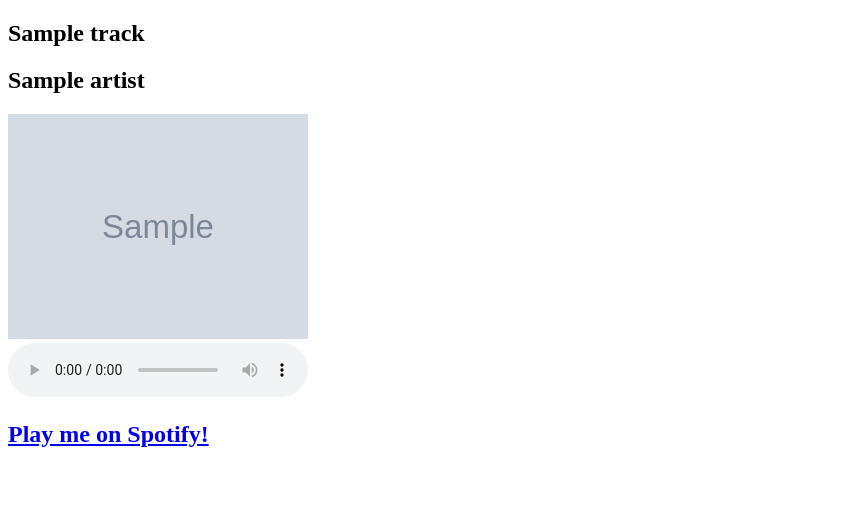
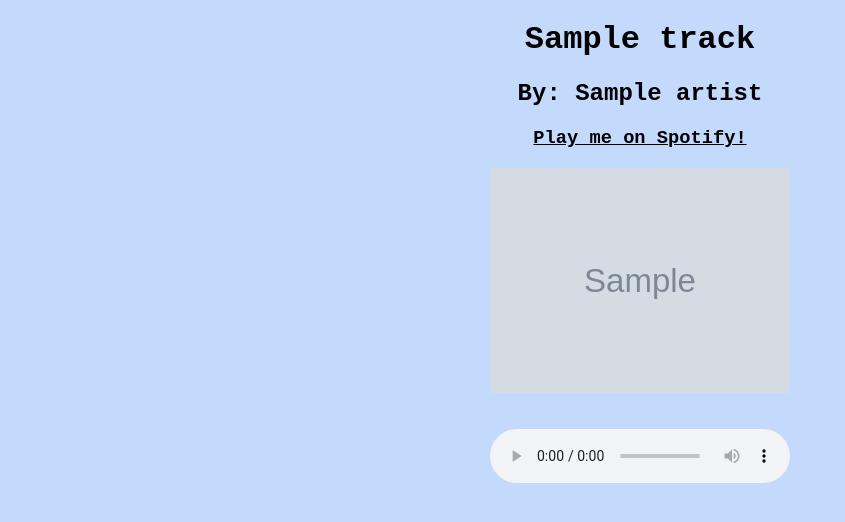
Before and after one commit to SinghSanity/sig-swe-friday, a Flask app: page / in a window 1280 px wide. Shown: the top 522 px of the page, without its empty margins (0-845 px from the left). Run offline with Flask 2, Linux system fonts and the light colour scheme; grey boxes marked "Sample" are stand-in pictures; a database or web service that is not in the repository returns one stand-in record (values such as "Sample title"); data that the repository does not hold is empty.

Commit message:
Added styling to webpage

```diff
--- a/static/styles.css
+++ b/static/styles.css
@@ -0,0 +1,20 @@
+body{
+    background-color: #c4dafc;
+}
+
+.container{
+    font-family: 'Courier New', monospace;
+    margin: 0 auto;
+}
+
+.info{
+    display: flex;
+    justify-content: center;
+}
+
+.new_link{
+    color: black;
+}
+a.new_link:hover{
+    color: grey;
+}
--- a/templates/index.html
+++ b/templates/index.html
@@ -6,14 +6,22 @@
 </head>
 
 <body>
-    <div>
-        <h2>{{song_name}}</h2>
+    <div class="container">
+        <h1 class="info">{{song_name}}</h1>
 
-        <h2>{{artist_names}}</h2>
+        <h2 class="info">
+           By: {{artist_names}}
+        </h2>
 
-        <img src={{album_cover}} width="300px"></img>
+        <h3 class="info"><a class="new_link" href={{spotify_url}} target="_blank">Play me on Spotify!</a></h3>
 
-        <div>
+        <div class="info">
+            <img src={{album_cover}} width="300px"></img>
+        </div>
+
+        <br><br>
+
+        <div class="info">
             {% if preview_url != None %}
                 <audio controls>
                     <source src={{preview_url}} type="audio/mpeg">
@@ -23,7 +31,6 @@
             {% endif %}
         </div>
 
-        <a href={{spotify_url}} target="_blank"><h2>Play me on Spotify!</h2></a>
     </div>
 </body>
 </html>
```
